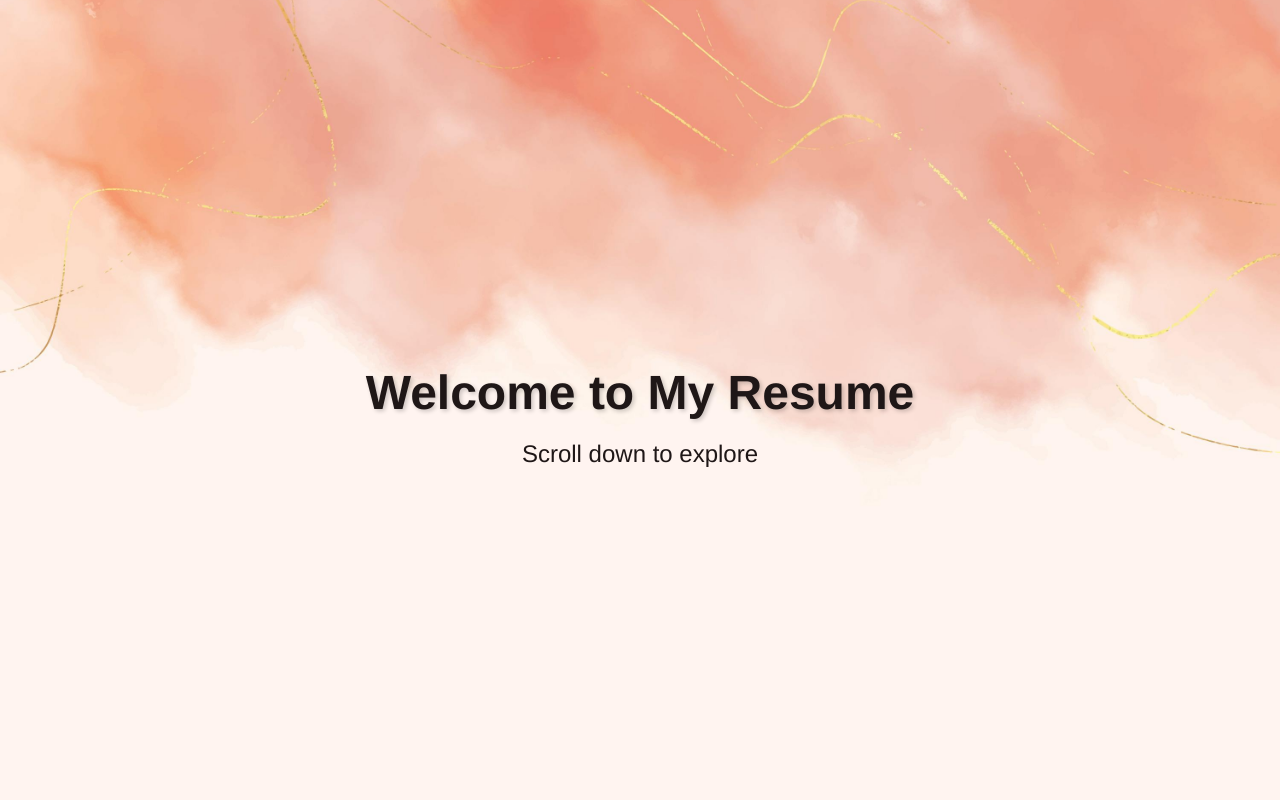
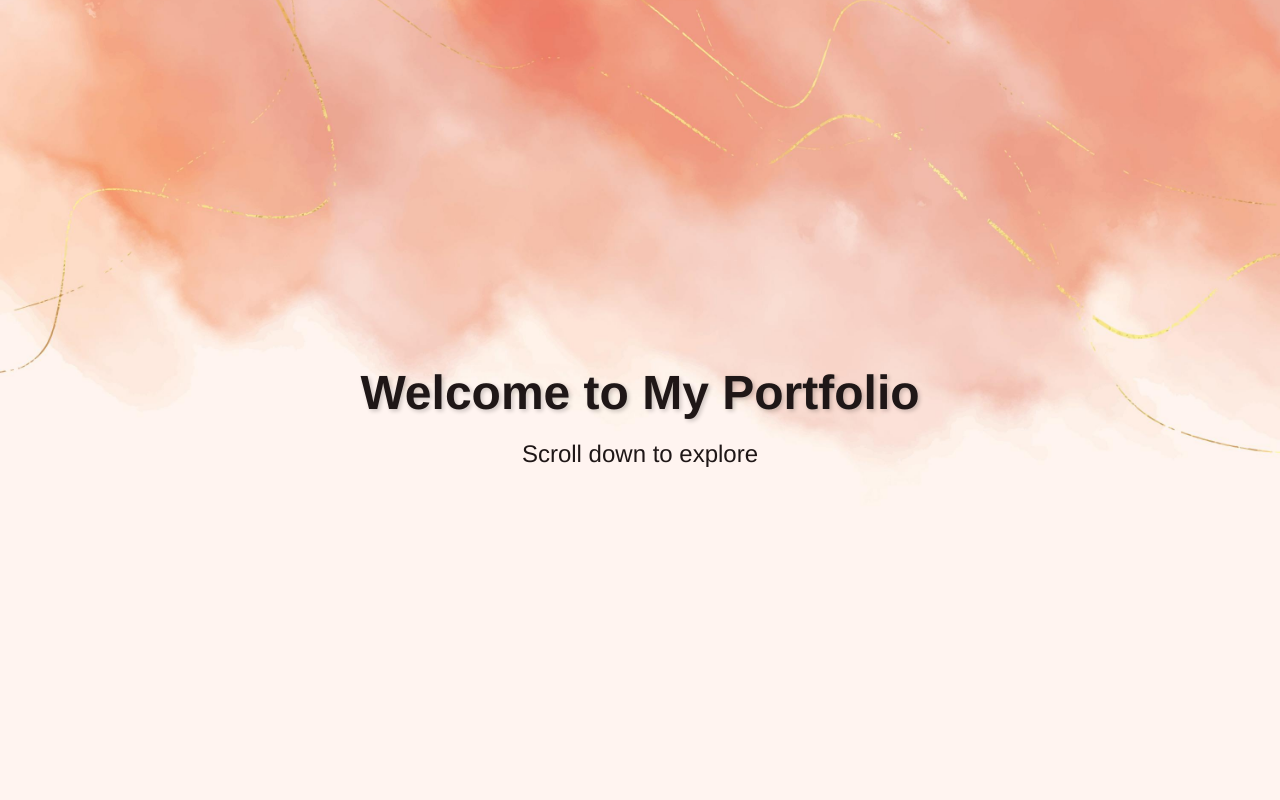
Before and after one commit to Anshz7/Portfolio-Website, a plain HTML site: page index.html in a window 1280 px wide. Shown: the top 800 px of the page. Drawn offline with Linux system fonts and the light colour scheme.

Commit message:
Update index.html

```diff
--- a/index.html
+++ b/index.html
@@ -4,14 +4,14 @@
 <head>
   <meta charset="UTF-8">
   <meta name="viewport" content="width=device-width, initial-scale=1.0">
-  <title>Your Name - Resume</title>
+  <title>Ansh - Portfolio</title>
   <link rel="stylesheet" href="styles.css">
 </head>
 
 <body>
 
   <div class="landing-page">
-    <h1>Welcome to My Resume</h1>
+    <h1>Welcome to My Portfolio</h1>
     <p>Scroll down to explore</p>
   </div>
 
```
